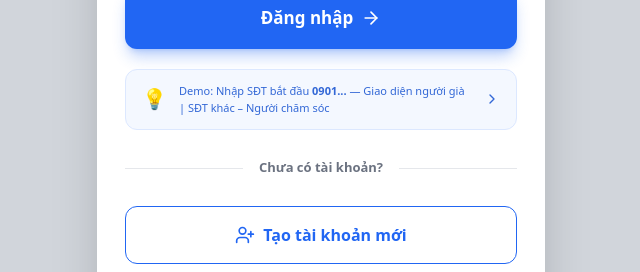
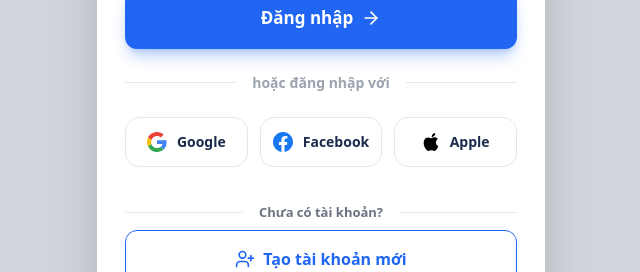
Before and after one commit to lovancuong312004-collab/Heymedi, a React (Vite) app: page / in a window 1280 px wide. Shown: the part 658-930 px from the top of the page, without its empty margins (319-959 px from the left). Built offline with nearby package versions, Linux system fonts and the light colour scheme.

Commit message:
feat: replace demo box with social login buttons

```diff
--- a/src/screens/LoginScreen.tsx
+++ b/src/screens/LoginScreen.tsx
@@ -1,5 +1,5 @@
 import { useState } from "react";
-import { Phone, ChevronRight, Eye, EyeOff, Lock, ArrowRight, UserPlus } from "lucide-react";
+import { Phone, Eye, EyeOff, Lock, ArrowRight, UserPlus } from "lucide-react";
 import { supabase } from '../lib/supabase';
 
 interface Props {
@@ -131,17 +131,33 @@ export default function LoginScreen({ onLogin, onRegister }: Props) {
           {!loading && <ArrowRight size={20} />}
         </button>
 
-        {/* Demo hint box */}
-        <div className="mt-5 bg-[#F4F8FF] rounded-xl px-4 py-3 border border-[#DCE8FF] flex items-center gap-3 cursor-pointer">
-          <span className="text-xl">💡</span>
-          <p className="text-[#3267D6] text-[11px] font-medium leading-relaxed flex-1">
-            Demo: Nhập SĐT bắt đầu <b>0901...</b> — Giao diện người già | SĐT khác – Người chăm sóc
-          </p>
-          <ChevronRight size={16} className="text-[#3267D6]" />
+        {/* Divider Social */}
+        <div className="flex items-center gap-4 my-6">
+          <div className="flex-1 h-[1px] bg-gray-200" />
+          <span className="text-gray-400 text-sm font-semibold">hoặc đăng nhập với</span>
+          <div className="flex-1 h-[1px] bg-gray-200" />
+        </div>
+
+        {/* Social Buttons */}
+        <div className="flex items-center gap-3 mb-7">
+          <button className="flex-1 flex items-center justify-center gap-2.5 py-3.5 border border-gray-200 rounded-[14px] hover:bg-gray-50 active:scale-95 transition-all bg-white">
+            <svg xmlns="http://www.w3.org/2000/svg" viewBox="0 0 48 48" className="w-5 h-5"><path fill="#EA4335" d="M24 9.5c3.54 0 6.71 1.22 9.21 3.6l6.85-6.85C35.9 2.38 30.47 0 24 0 14.62 0 6.51 5.38 2.56 13.22l7.98 6.19C12.43 13.7 17.74 9.5 24 9.5z"/><path fill="#4285F4" d="M46.98 24.55c0-1.57-.15-3.09-.38-4.55H24v9.02h12.94c-.58 2.96-2.26 5.48-4.78 7.18l7.73 6c4.51-4.18 7.09-10.36 7.09-17.65z"/><path fill="#FBBC05" d="M10.53 28.59c-.48-1.45-.76-2.99-.76-4.59s.27-3.14.76-4.59l-7.98-6.19C.92 16.46 0 20.12 0 24c0 3.88.92 7.54 2.56 10.78l7.97-6.19z"/><path fill="#34A853" d="M24 48c6.48 0 11.93-2.13 15.89-5.81l-7.73-6c-2.15 1.45-4.92 2.3-8.16 2.3-6.26 0-11.57-4.22-13.47-9.91l-7.98 6.19C6.51 42.62 14.62 48 24 48z"/></svg>
+            <span className="text-[#1A2B4B] font-bold text-sm">Google</span>
+          </button>
+
+          <button className="flex-1 flex items-center justify-center gap-2.5 py-3.5 border border-gray-200 rounded-[14px] hover:bg-gray-50 active:scale-95 transition-all bg-white">
+            <svg xmlns="http://www.w3.org/2000/svg" viewBox="0 0 24 24" className="w-5 h-5" fill="#1877F2"><path d="M24 12.073c0-6.627-5.373-12-12-12s-12 5.373-12 12c0 5.99 4.388 10.954 10.125 11.854v-8.385H7.078v-3.469h3.047V9.43c0-3.007 1.792-4.669 4.533-4.669 1.312 0 2.686.235 2.686.235v2.953H15.83c-1.491 0-1.956.925-1.956 1.874v2.25h3.328l-.532 3.469h-2.796v8.385C19.612 23.027 24 18.062 24 12.073z"/></svg>
+            <span className="text-[#1A2B4B] font-bold text-sm">Facebook</span>
+          </button>
+
+          <button className="flex-1 flex items-center justify-center gap-2.5 py-3.5 border border-gray-200 rounded-[14px] hover:bg-gray-50 active:scale-95 transition-all bg-white">
+            <svg xmlns="http://www.w3.org/2000/svg" viewBox="0 0 24 24" className="w-[18px] h-[18px]" fill="#000000"><path d="M12.152 6.896c-.948 0-2.415-1.078-3.96-1.04-2.04.027-3.91 1.183-4.961 3.014-2.117 3.675-.546 9.103 1.519 12.09 1.013 1.454 2.208 3.09 3.792 3.039 1.52-.065 2.09-.987 3.935-.987 1.831 0 2.35.987 3.96.948 1.637-.026 2.62-1.48 3.608-2.926 1.151-1.688 1.624-3.328 1.65-3.414-.035-.015-3.197-1.222-3.23-4.887-.026-3.076 2.505-4.549 2.62-4.622-1.442-2.106-3.677-2.39-4.48-2.428-1.942-.158-3.864 1.214-4.445 1.214zm4.22-3.132c.813-.984 1.36-2.35 1.211-3.712-1.164.047-2.6.776-3.44 1.761-.75.834-1.378 2.222-1.198 3.565 1.306.101 2.607-.635 3.427-1.614z"/></svg>
+            <span className="text-[#1A2B4B] font-bold text-sm">Apple</span>
+          </button>
         </div>
 
         {/* Divider */}
-        <div className="flex items-center gap-4 my-7">
+        <div className="flex items-center gap-4 my-2">
           <div className="flex-1 h-px bg-gray-200" />
           <span className="text-gray-500 text-[13px] font-semibold">Chưa có tài khoản?</span>
           <div className="flex-1 h-px bg-gray-200" />
```
